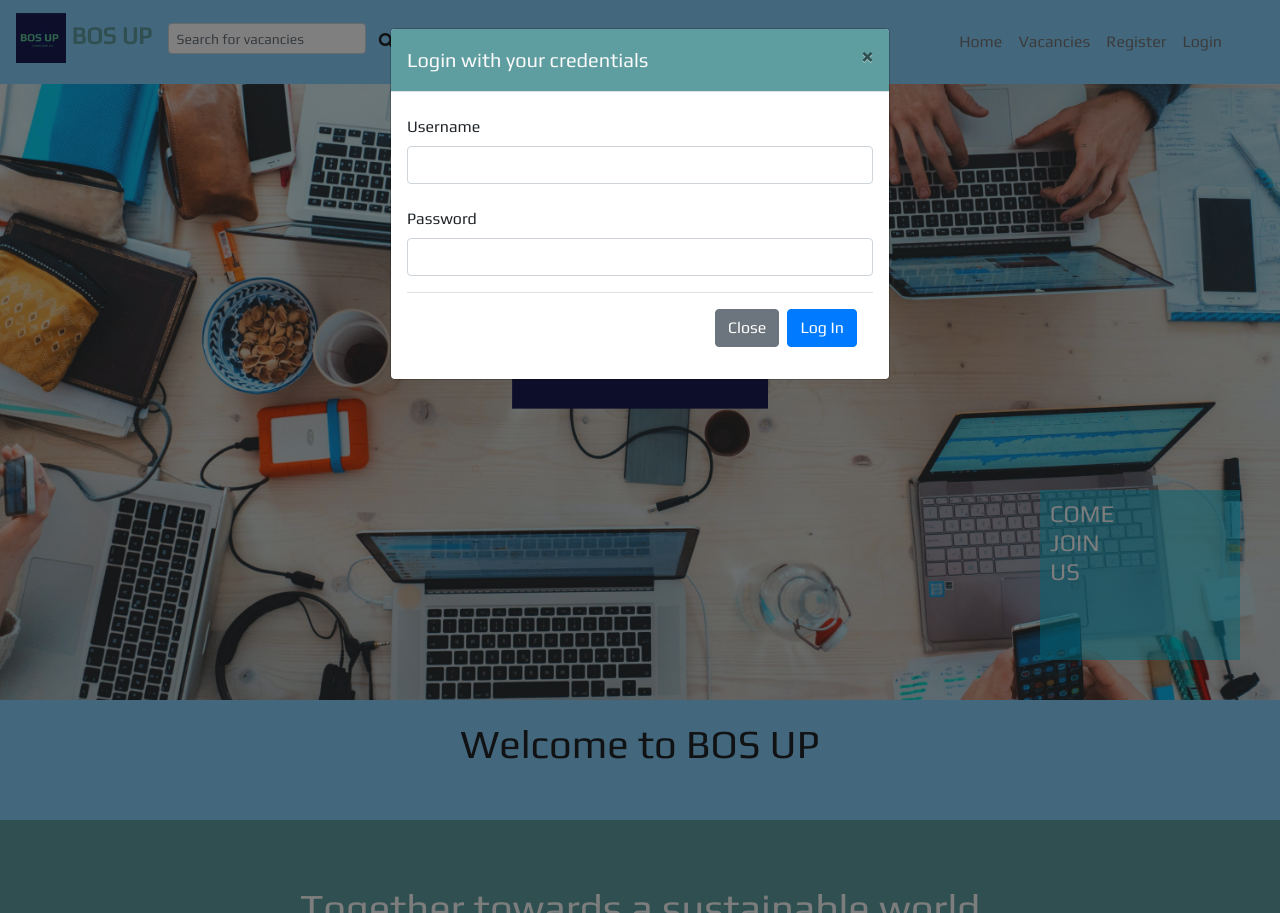
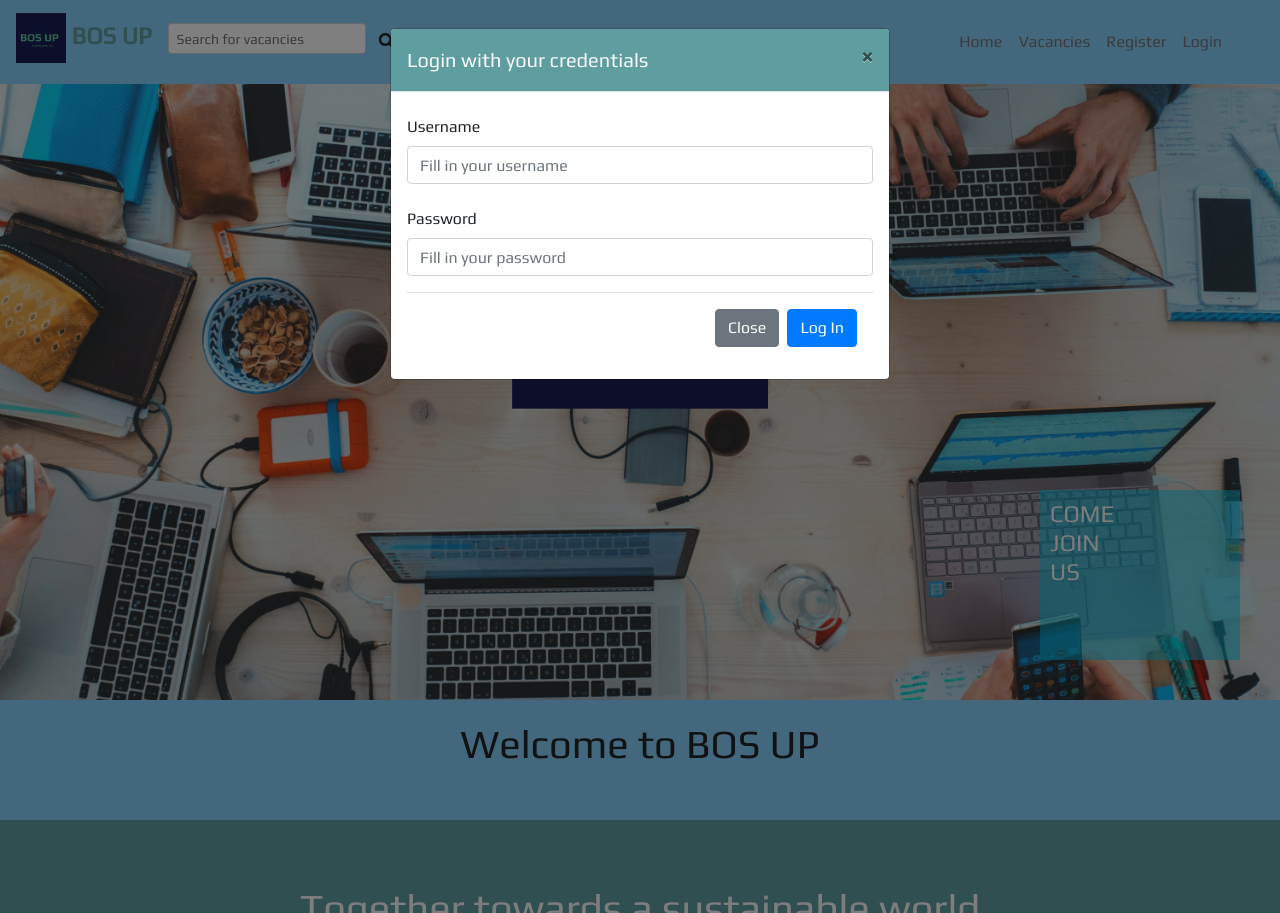
Before and after one commit to VolkovBos/jobboard_milestone3, a Flask app: page / in a window 1280 px wide, after a click on "Login". Run offline with Flask 2, Linux system fonts and the light colour scheme; some libraries are stand-ins or nearby versions.

Commit message:
Error messages now on mobile
Not possible at the moment to include JavaScript in seperate file due to multiple Gitpod issues. Not able to test properly with seperate file

```diff
--- a/app.py
+++ b/app.py
@@ -133,8 +133,7 @@ def register():
 
         # Check if the username is at least 8 characters
         if len(username1) < 8:
-            flash("Username should be at least 8 characters")
-            return redirect(url_for('index'))
+            flash("Username should be at least 8 characters", 'category2')
 
         else:
             # Check if the password and password actually match
@@ -144,8 +143,7 @@ def register():
                 # Check if the user exist in the database
                 if user:
                     flash(f"{username1} already exists! \
-                        Please choose a different username.")
-                    return redirect(url_for('index'))
+                        Please choose a different username.", 'category2')
 
                 # If the user does not exist register new user
                 else:
@@ -175,20 +173,19 @@ def register():
                     # if saved message that the registration is being processed
                     if user_in_db:
                         flash("Your registration is saved, \
-                            we will get in touch with you.")
-                        return redirect(url_for('index'))
+                            we will get in touch with you.", 'category2')
 
                     # if not saved refer to the contact page
                     else:
                         flash("There was a problem saving your registration. \
                             If this happens again, please use the contactform \
-                                to contact the administrator of the website.")
-                        return redirect(url_for('index'))
+                                to contact the administrator of the website.",
+                              'category2')
 
             # If the passwords don't match
             else:
-                flash("Passwords are not identical. Please try again.")
-                return redirect(url_for('index'))
+                flash("Passwords are not identical. Please try again.",
+                      'category2')
 
     return redirect(url_for('index'))
 
@@ -238,20 +235,21 @@ def login():
 
                     # Incorrect password
                     else:
-                        flash('Your password is incorrect')
+                        flash('Your password is incorrect', 'category1')
 
                 # User is not approved yet
                 else:
-                    flash('Your registration is not processed yet.')
+                    flash('Your registration is not processed yet.',
+                          'category1')
 
             # Inactive user
             else:
                 flash('This user is inactive, \
-                    please contact the administrator')
+                    please contact the administrator', 'category1')
 
         # Unknown user
         else:
-            flash('The username provided is not known')
+            flash('The username provided is not known', 'category1')
 
     return redirect(url_for('index'))
 
@@ -297,7 +295,6 @@ def update_password(user_id):
         users = mongo.db.candidates
         form = request.form.to_dict()
         hash_pass = generate_password_hash(form['password_new'])
-        print(form)
 
         # Check if the new passwords actually match
         if form['password_new'] == form['password_new_confirm']:
@@ -307,15 +304,15 @@ def update_password(user_id):
                 users.update(
                     {'_id': ObjectId(user_id)},
                     {'$set': {'password': hash_pass}})
-                flash("Your password is changed")
+                flash("Your password is changed", 'category3')
 
             # Old password is incorrect
             else:
-                flash("Your current password is incorrect")
+                flash("Your current password is incorrect", 'category3')
 
         # Confirm and new password are not the same
         else:
-            flash("The new passwords do not match")
+            flash("The new passwords do not match", 'category3')
 
     return render_template(
         'profile.html',
--- a/static/css/style.css
+++ b/static/css/style.css
@@ -251,7 +251,7 @@ svg {
 .blink_me {
     animation: blinker 2s;
     animation-iteration-count: 2;
-    color: #777777;
+    color: #ff0000;
 }
 
 @keyframes blinker {
@@ -260,14 +260,6 @@ svg {
 
 .flashes {
     width: 100%;
-    margin: auto;
-    margin-top: 80px;
-    padding-top: 10px;
-    font-size: x-large;
-    text-align: center;
-    z-index: 100;
-    display: inline-table;
-    background-color: yellow;
 }
 
 /*-----      Vacancies & Applications      -----*/
--- a/templates/base.html
+++ b/templates/base.html
@@ -153,17 +153,7 @@
 	</header>
 
 <!--    Error messages for login and register modal    -->
-    <div class="row">
-{% with messages = get_flashed_messages() %}
-    {% if messages %}
-        <ul class="flashes">
-        {% for message in messages %}
-            <p class="blink_me center">{{ message }}</p>
-        {% endfor %}
-        </ul>
-    {% endif %}
-{% endwith %}
-    </div>
+
 
     <div class="min-height-div">
 {% block content %}
@@ -277,13 +267,24 @@
                 </div>
                 <div class="modal-body">
                     <form action="/login" method="POST">
+                        <div>
+                    {% with messages = get_flashed_messages(category_filter=["category1"])%}
+                        {% if messages %}
+                            <ul class="flashes">
+                            {% for message in messages %}
+                                <p class="blink_me center">{{ message }}</p>
+                            {% endfor %}
+                            </ul>
+                        {% endif %}
+                    {% endwith %}
+                        </div>
                         <div class="form-group">
 
 <!--    Login Username     -->
                             <label id="userLabel" class="col-form-label">
                                 Username
                             </label>
-                            <input class="form-control" type="text" id="username" name="username" required>
+                            <input class="form-control" type="text" id="username" name="username" placeholder="Fill in your username" required>
                         </div>
                         <div class="form-group">
 
@@ -291,7 +292,7 @@
                             <label id="passwordLabel" class="col-form-label">
                                 Password
                             </label>
-                            <input class="form-control" type="password" id="password" name="password" required>
+                            <input class="form-control" type="password" id="password" name="password" placeholder="Fill in your password" required>
                         </div>
 
 <!--    Modal Buttons     -->
@@ -303,7 +304,6 @@
                         </div>
                     </form>
                 </div>
-
             </div>
         </div>
     </div>
@@ -326,13 +326,24 @@
                 </div>
                 <div class="modal-body">
                     <form action="/register" method="POST">
+                        <div>
+                    {% with messages = get_flashed_messages(category_filter=["category2"])%}
+                        {% if messages %}
+                            <ul class="flashes">
+                            {% for message in messages %}
+                                <p class="blink_me center">{{ message }}</p>
+                            {% endfor %}
+                            </ul>
+                        {% endif %}
+                    {% endwith %}
+                        </div>
                         <div class="form-group">
 
 <!--    Login Username     -->
                             <label id="userLabelSu" class="col-form-label">
                                 Username
                             </label>
-                            <input class="form-control" type="text" id="username1" name="username1" required>
+                            <input class="form-control" type="text" id="username1" name="username1" placeholder="Choose a username of at least 8 characters" required>
                         </div>
                         <div class="form-group">
 
@@ -340,7 +351,7 @@
                             <label id="emailLabel" class="col-form-label">
                                 Email address
                             </label>
-                            <input class="form-control" type="email" id="emailAdress" name="emailAdress" required>
+                            <input class="form-control" type="email" id="emailAdress" name="emailAdress" placeholder="Fill in your email" required>
                         </div>
                         <div class="form-group">
 
@@ -348,7 +359,7 @@
                             <label id="passwordLabelSu" class="col-form-label">
                                 Password
                             </label>
-                            <input class="form-control" type="password" id="user_password1" name="user_password1" required>
+                            <input class="form-control" type="password" id="user_password1" name="user_password1" placeholder="Fill in your password" required>
                         </div>
                         <div class="form-group">
 
@@ -356,7 +367,7 @@
                             <label id="passwordLabelSuConfirm" class="col-form-label">
                                 Confirm Password
                             </label>
-                            <input class="form-control" type="password" id="user_password2" name="user_password2" required>
+                            <input class="form-control" type="password" id="user_password2" name="user_password2" placeholder="Fill in your password" required>
                         </div>
 
 <!--    Modal Buttons     -->
@@ -368,7 +379,6 @@
                         </div>
                     </form>
                 </div>
-
             </div>
         </div>
     </div>
@@ -391,13 +401,24 @@
                 </div>
                 <div class="modal-body">
                     <form action="/update_password/{{g.user['_id']}}" method="POST">
+                        <div>
+                    {% with messages = get_flashed_messages(category_filter=["category3"])%}
+                        {% if messages %}
+                            <ul class="flashes">
+                            {% for message in messages %}
+                                <p class="blink_me center">{{ message }}</p>
+                            {% endfor %}
+                            </ul>
+                        {% endif %}
+                    {% endwith %}
+                        </div>
                         <div class="form-group">
 
 <!--    Login Old Password     -->
                             <label for="password_old" class="col-form-label">
                                 Old Password
                             </label>
-                            <input class="form-control" type="password" id="password_old" name="password_old" required>
+                            <input class="form-control" type="password" id="password_old" name="password_old" placeholder="Fill in your password" required>
                         </div>
 
 <!--    New Password     -->
@@ -405,7 +426,7 @@
                             <label for="password_new" class="col-form-label">
                                 New Password
                             </label>
-                            <input class="form-control" type="password" id="password_new" name="password_new" required>
+                            <input class="form-control" type="password" id="password_new" name="password_new" placeholder="Choose a new password" required>
                         </div>
 
 <!--    Confirm New Password     -->
@@ -413,7 +434,7 @@
                             <label for="password_new_confirm" class="col-form-label">
                                 Confirm New Password
                             </label>
-                            <input class="form-control" type="password" id="password_new_confirm" name="password_new_confirm" required>
+                            <input class="form-control" type="password" id="password_new_confirm" name="password_new_confirm" placeholder="Confirm your new password" required>
                         </div>
 
 <!--    Modal Buttons     -->
@@ -421,11 +442,10 @@
                             <button type="button" class="btn btn-secondary" data-dismiss="modal">
                                 Close
                             </button>
-                            <input type="submit" class="btn btn-primary" value="Save">
+                            <input type="submit" class="btn btn-primary" id="submitModal" value="Save">
                         </div>
                     </form>
                 </div>
-
             </div>
         </div>
     </div>
@@ -510,7 +530,6 @@
                         </div>
                     </form>
                 </div>
-
             </div>
         </div>
     </div>
@@ -529,5 +548,25 @@
 
     <!--    Loads image on button click -->
 	<script src="{{ url_for('static', filename='js/loadImage.js') }}"></script>
+
+    <!--    Error flashes on modals  -->
+    <!--<script src="{{ url_for('static', filename='js/modalErrors.js') }}">-->
+    <script>
+        $(document).ready(function() {
+            var loginError = "{{ get_flashed_messages(category_filter=['category1']) }}";
+            var registrationError = "{{ get_flashed_messages(category_filter=['category2']) }}";
+            var changePassword = "{{ get_flashed_messages(category_filter=['category3']) }}";
+
+            if (typeof loginError != 'undefined' && loginError != '[]') {
+                $("#signInModal").modal();
+            };
+            if (typeof registrationError != 'undefined' && registrationError != '[]') {
+                $("#signUpModal").modal();
+            };
+            if (typeof changePassword != 'undefined' && changePassword != '[]') {
+                $("#changePasswordModal").modal();
+            };
+        });
+    </script>
 </body>
 </html>
```
